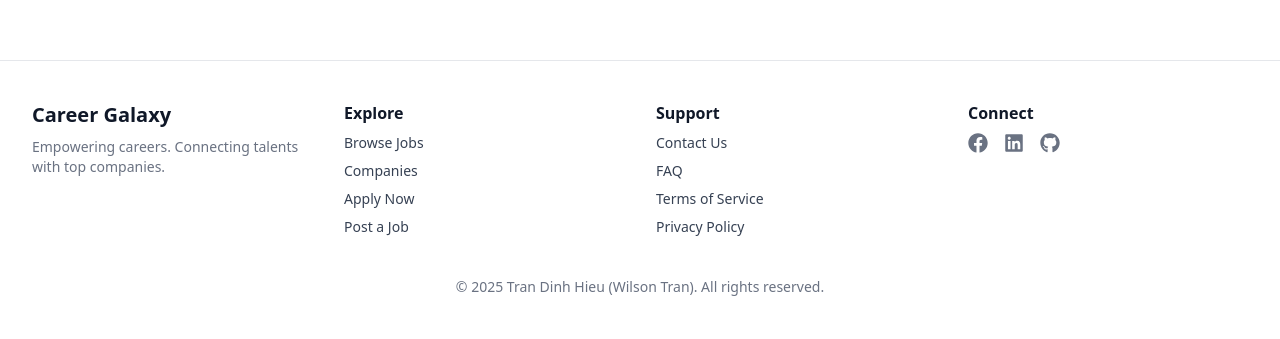
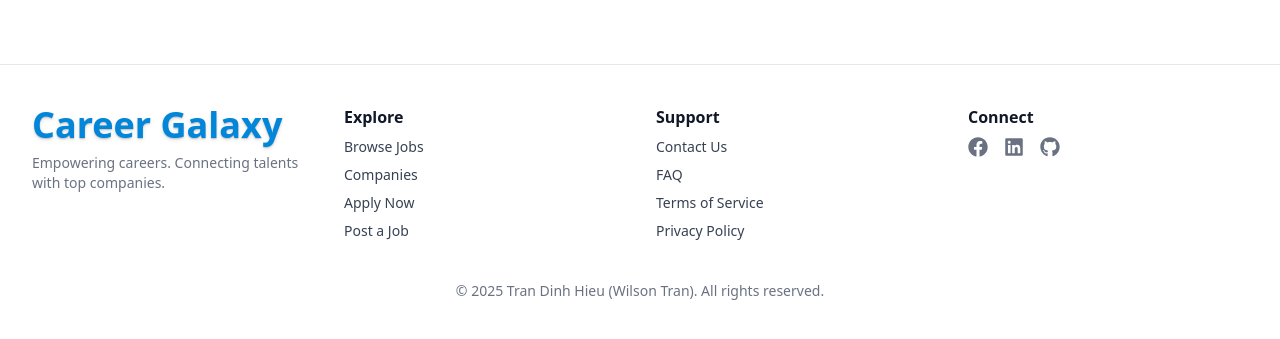
Before and after one commit to dinhhieu110/career_galaxy, a React (Vite) app: page /my-jobs in a window 1280 px wide. Shown: the part 853-1192 px from the top of the page. Built offline with nearby package versions, Linux system fonts and the light colour scheme; no server answers; the HTML template or start-up script is replaced by a standard one.

Commit message:
[CG-00] Update header & footer components

```diff
--- a/src/components/Footer.tsx
+++ b/src/components/Footer.tsx
@@ -7,7 +7,7 @@ const Footer = () => {
         <div className="grid grid-cols-1 sm:grid-cols-2 lg:grid-cols-4 gap-8">
           {/* Brand */}
           <div>
-            <h2 className="text-xl font-semibold text-gray-900">
+            <h2 className="text-4xl font-semibold text-[#0186da] text-shadow-md">
               Career Galaxy
             </h2>
             <p className="mt-2 text-sm text-gray-500">
--- a/src/components/Header.tsx
+++ b/src/components/Header.tsx
@@ -36,7 +36,7 @@ const Header = () => {
           to="/"
           className="font-extrabold text-[#0186da] text-shadow-md text-4xl flex items-center gap-2"
         >
-          <img src="/logo.png" alt="" className="h-14" />
+          <img src="/logo.png" alt="" className="h-14 mb-1" />
           Career Galaxy
         </Link>
         <div>
```
